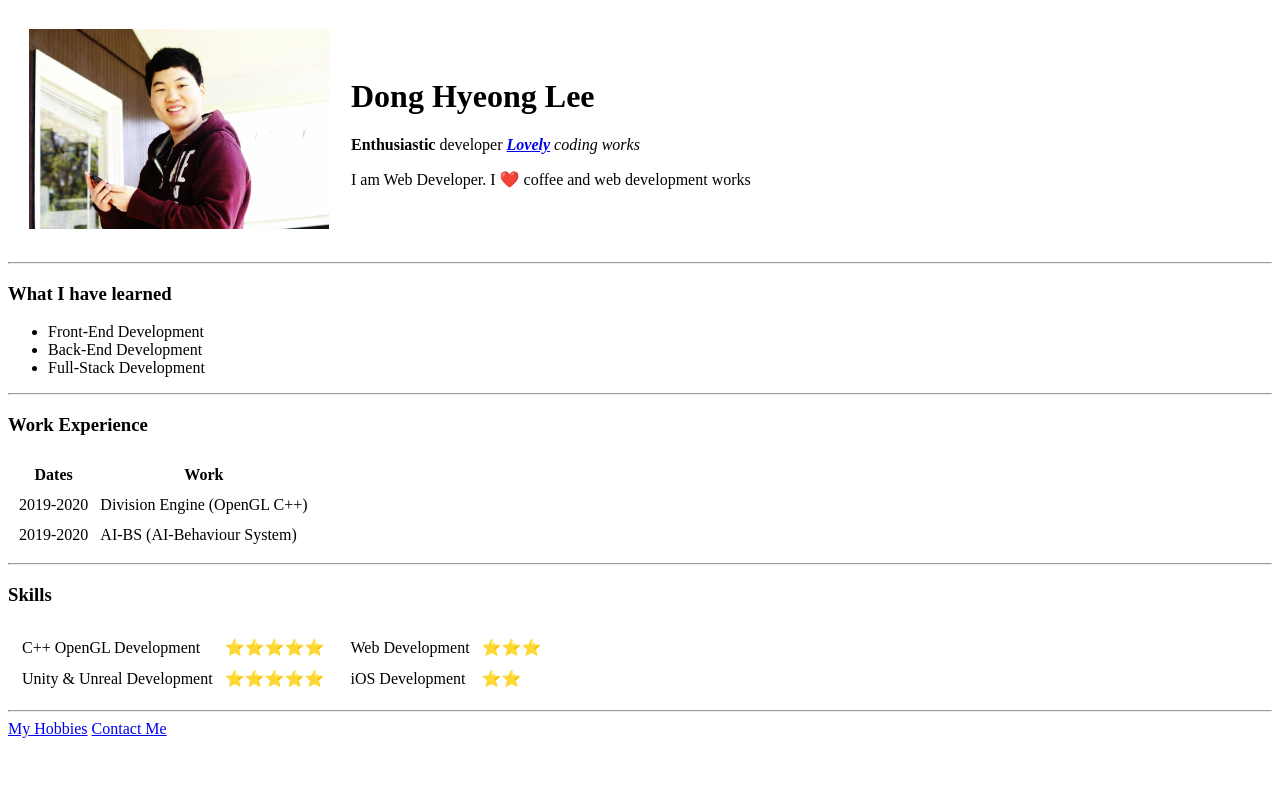
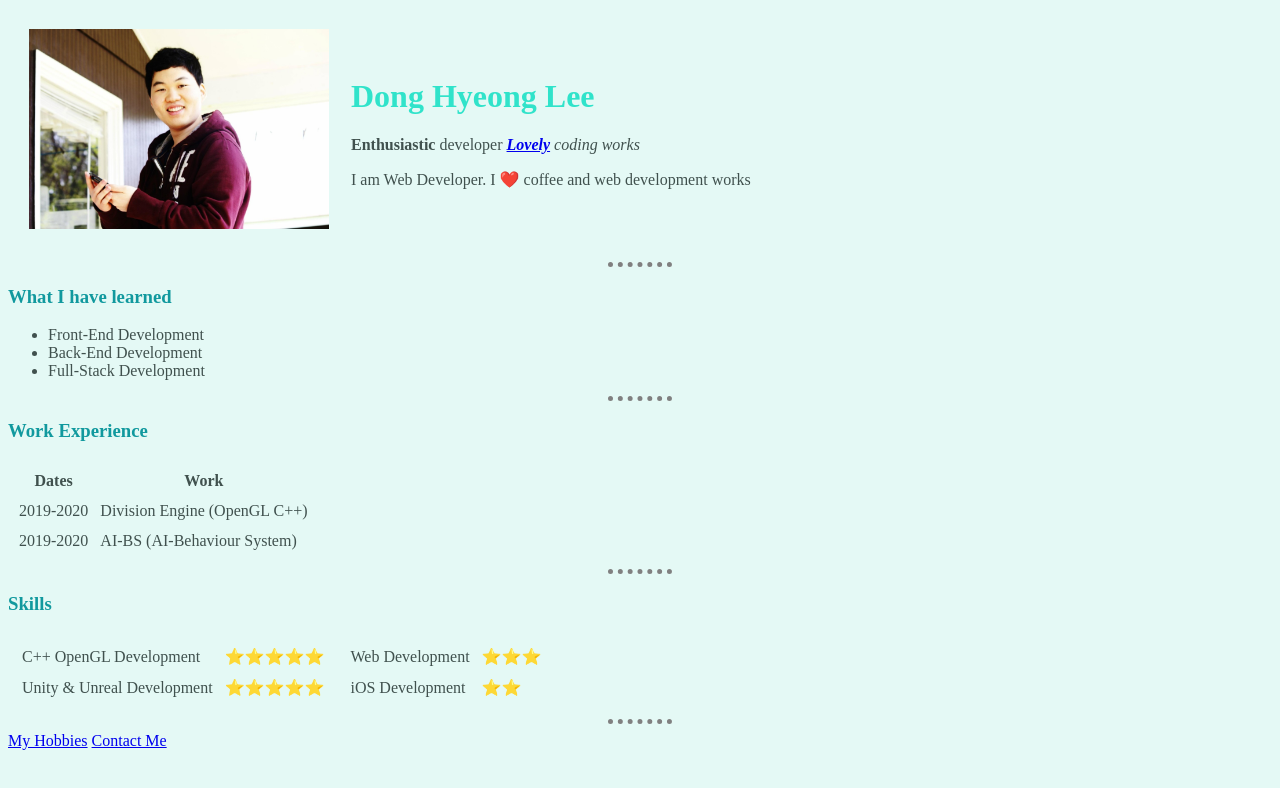
Before and after one commit to Dlee4428/HTML-Personal-Site, a plain HTML site: page index.html in a window 1280 px wide. Drawn offline with Linux system fonts and the light colour scheme.

Commit message:
added css

```diff
--- /dev/null
+++ b/css/styles.css
@@ -0,0 +1,20 @@
+body {
+  background-color: #e4f9f5;
+  color: #40514e;
+}
+
+h1 {
+  color: #30e3ca;
+}
+
+h3 {
+  color: #11999e;
+}
+
+hr {
+  border-style: none;
+  border-top-style: dotted;
+  border-color: grey;
+  border-width: 5px;
+  width: 5%;
+}
--- a/index.html
+++ b/index.html
@@ -4,6 +4,7 @@
 <head>
   <meta charset="utf-8">
   <title>Dong's Personal Site</title>
+  <link rel="stylesheet" href="css/styles.css">
 </head>
 
 <body>
```
Also changed, not shown: contact.html (+1 -0 lines), hobbies.html (+1 -0 lines).
